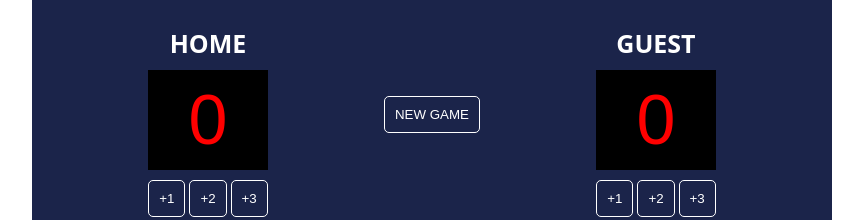
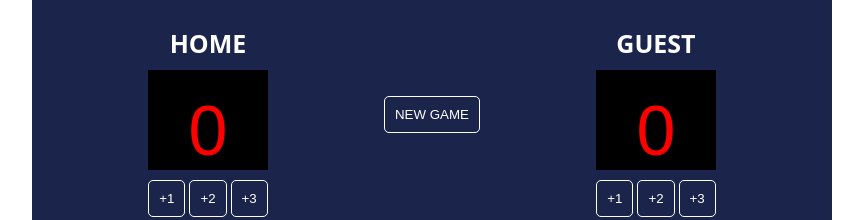
Before and after one commit to nsunklodas/scrimba-scoreboard-challenge, a plain HTML site: page index.html in a window 1280 px wide. Shown: the part 291-511 px from the top of the page, without its empty margins (208-1071 px from the left). Drawn offline with Linux system fonts and the light colour scheme; a web font is replaced by a local one.

Commit message:
scoreboard

```diff
--- a/index.css
+++ b/index.css
@@ -27,7 +27,7 @@ body {
 
 }
 
-#score1, #score2 {
+#monitor1, #monitor2 {
  background-color: black;
  color: red;
  width: 100%;
@@ -35,8 +35,15 @@ body {
  display: flex;
  justify-content: center;
  align-items: center;
+}
+
+p {
+ height: 59px;
+ text-align: center;
+ padding: 0;
+ margin: auto;
+ font-size: 70px;
  font-family: 'Cursed Timer ULiL', sans-serif;
- font-size: 70px;
 }
 
 button {
--- a/index.html
+++ b/index.html
@@ -6,7 +6,7 @@
     <div class="container">
       <div class="column">
         <h3>HOME</h3>
-        <div id="score1">0</div>
+        <div id="monitor1"><p id="score1">0</p></div>
         <div class="button">
           <button onclick="addOne()">+1</button>
           <button onclick="addTwo()">+2</button>
@@ -16,7 +16,7 @@
         <button onclick="reset()">NEW GAME</button>
       <div class="column">
         <h3>GUEST</h3>
-        <div id="score2">0</div>
+        <div id="monitor2"><p id="score2">0</p></div>
         <div class="button">
           <button onclick="add1()">+1</button>
           <button onclick="add2()">+2</button>
```
